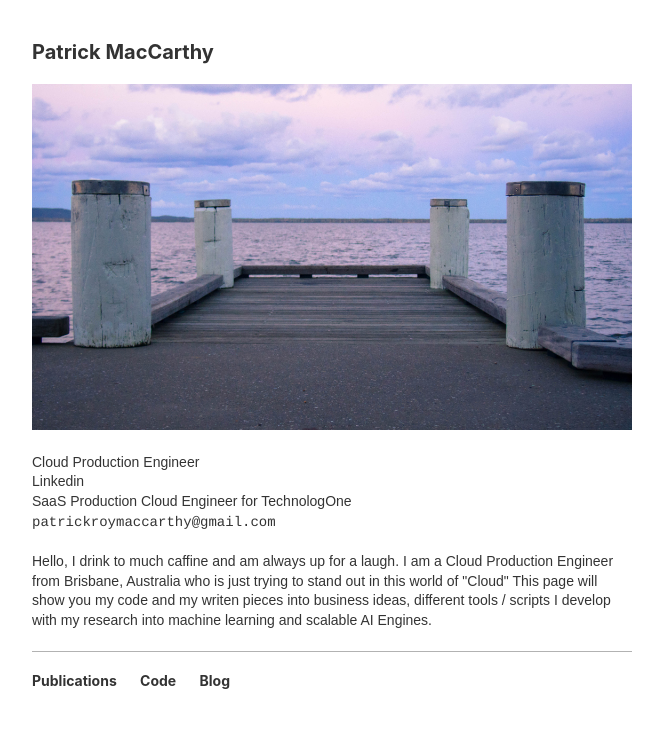
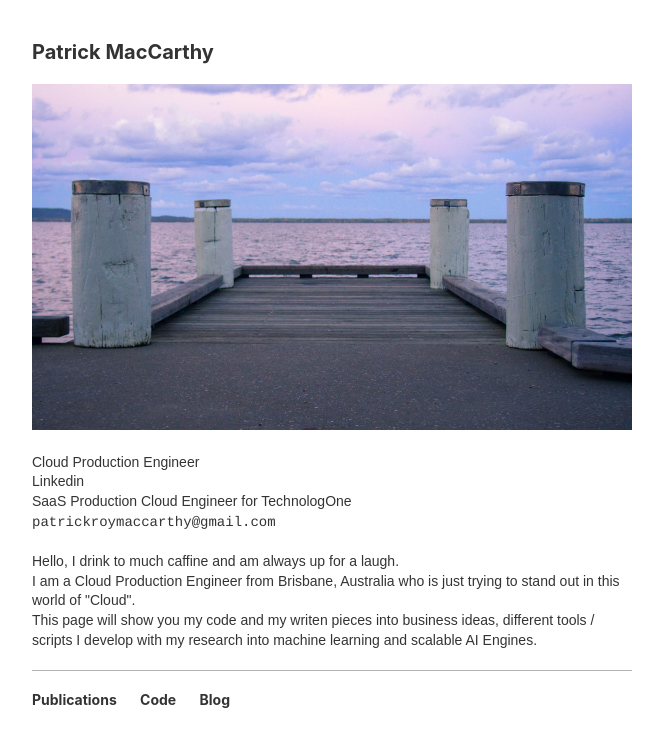
Before and after one commit to PatrickRoyMac/PatrickRoyMac.github.io, a Jekyll site: the page index.html, which Jekyll copies as it is, in a window 1280 px wide. Shown: the top 747 px of the page, without its empty margins (308-971 px from the left). Built offline with Jekyll 4.4.1, drawn with Linux system fonts in a browser that asks for light colours.

Commit message:
about edit

```diff
--- a/index.html
+++ b/index.html
@@ -26,8 +26,12 @@
 			<div id='about'>
 				<p>
 					Hello, I drink to much caffine and am always up for a laugh.
-          I am a Cloud Production Engineer from Brisbane, Australia who is just trying to stand out in this world of "Cloud"
-          This page will show you my code and my writen pieces into business ideas, different tools / scripts I develop with my research into machine learning and scalable AI Engines.
+				</p>
+				<p>
+					I am a Cloud Production Engineer from Brisbane, Australia who is just trying to stand out in this world of "Cloud".
+				</p>
+				<p>
+					This page will show you my code and my writen pieces into business ideas, different tools / scripts I develop with my research into machine learning and scalable AI Engines.
 				</p>
 			</div>
 			<div id='links'>
```
